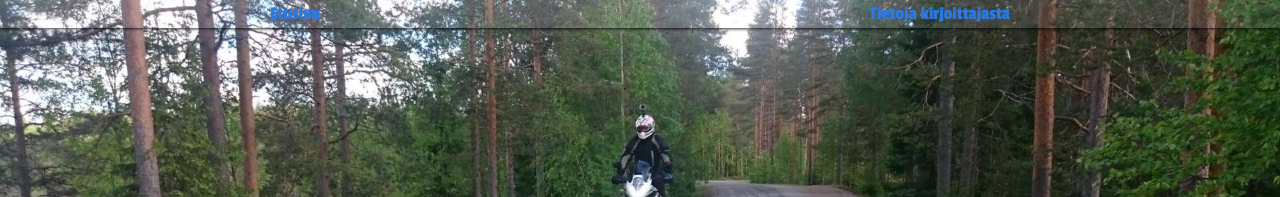
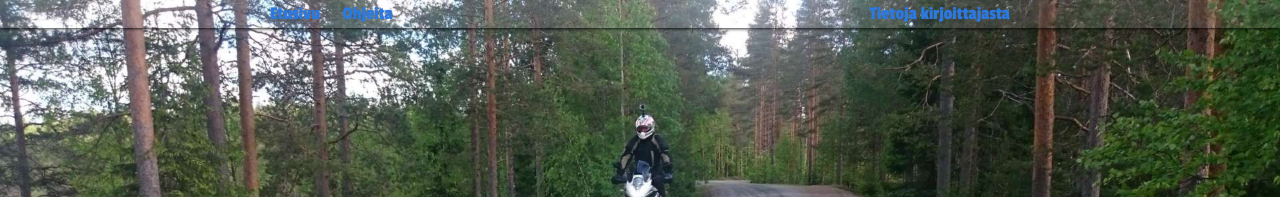
Before and after one commit to seikkailuendurolla/seikkailuendurolla.github.io, a Jekyll site: the page built from index.html, in a window 1280 px wide. Shown: the top 197 px of the page. Built offline with Jekyll 4.4.1, drawn with Linux system fonts in a browser that asks for light colours; some web fonts are replaced; comment, search, counter and statistics services are not loaded.

Commit message:
Päävalikkoon linkki ohjeeseen

```diff
--- a/_includes/header.html
+++ b/_includes/header.html
@@ -4,6 +4,7 @@
     <div class="wrapper">
 	 <h3 class="left">
 	   <a href="/">Etusivu</a>
+	   <a href="/ohjeet" style="padding-left: 1em;">Ohjeita</a>
 	 </h3>
 	 <h3 class="right">
 	   <a href="/about">Tietoja kirjoittajasta</a>
```
